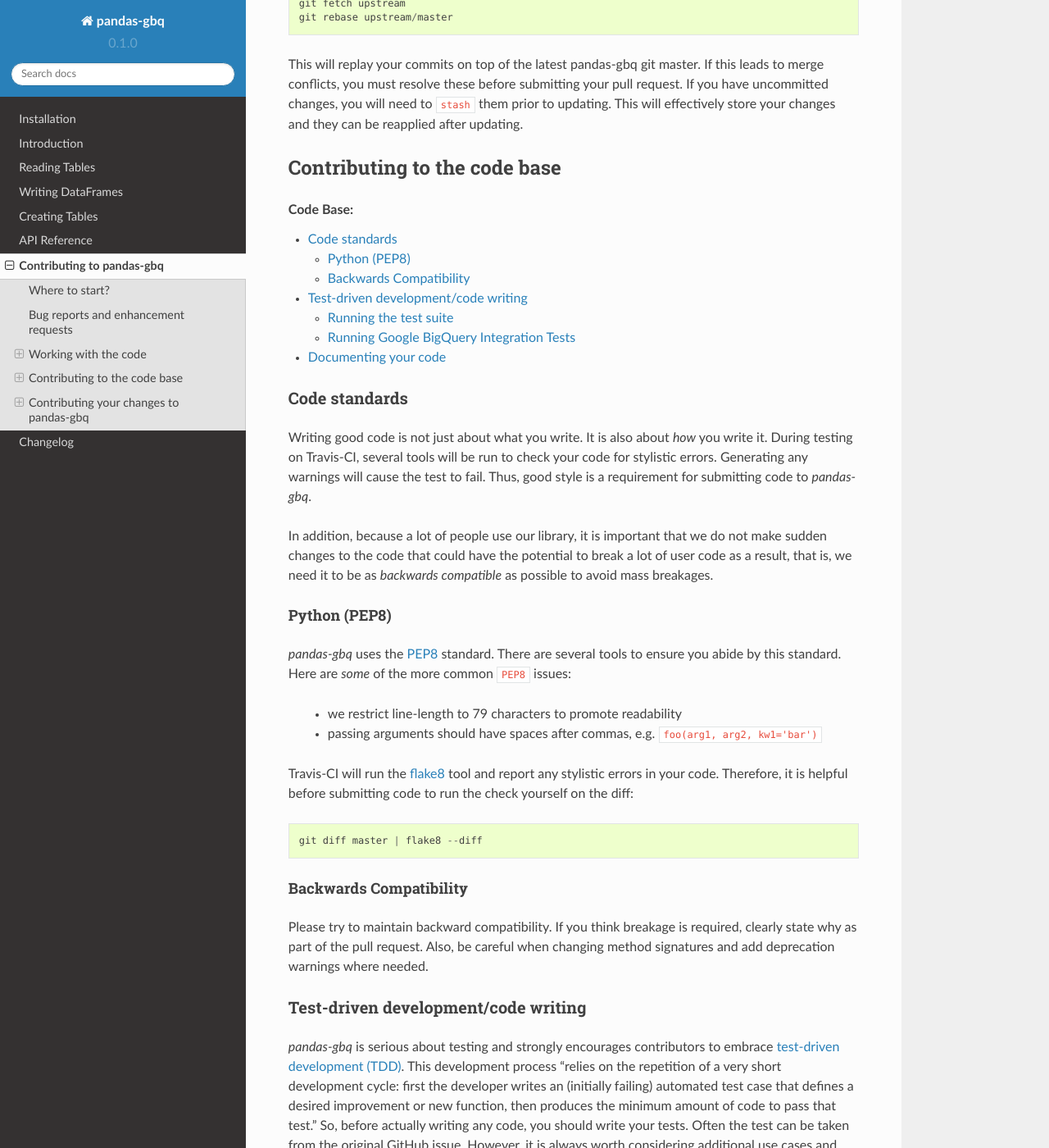
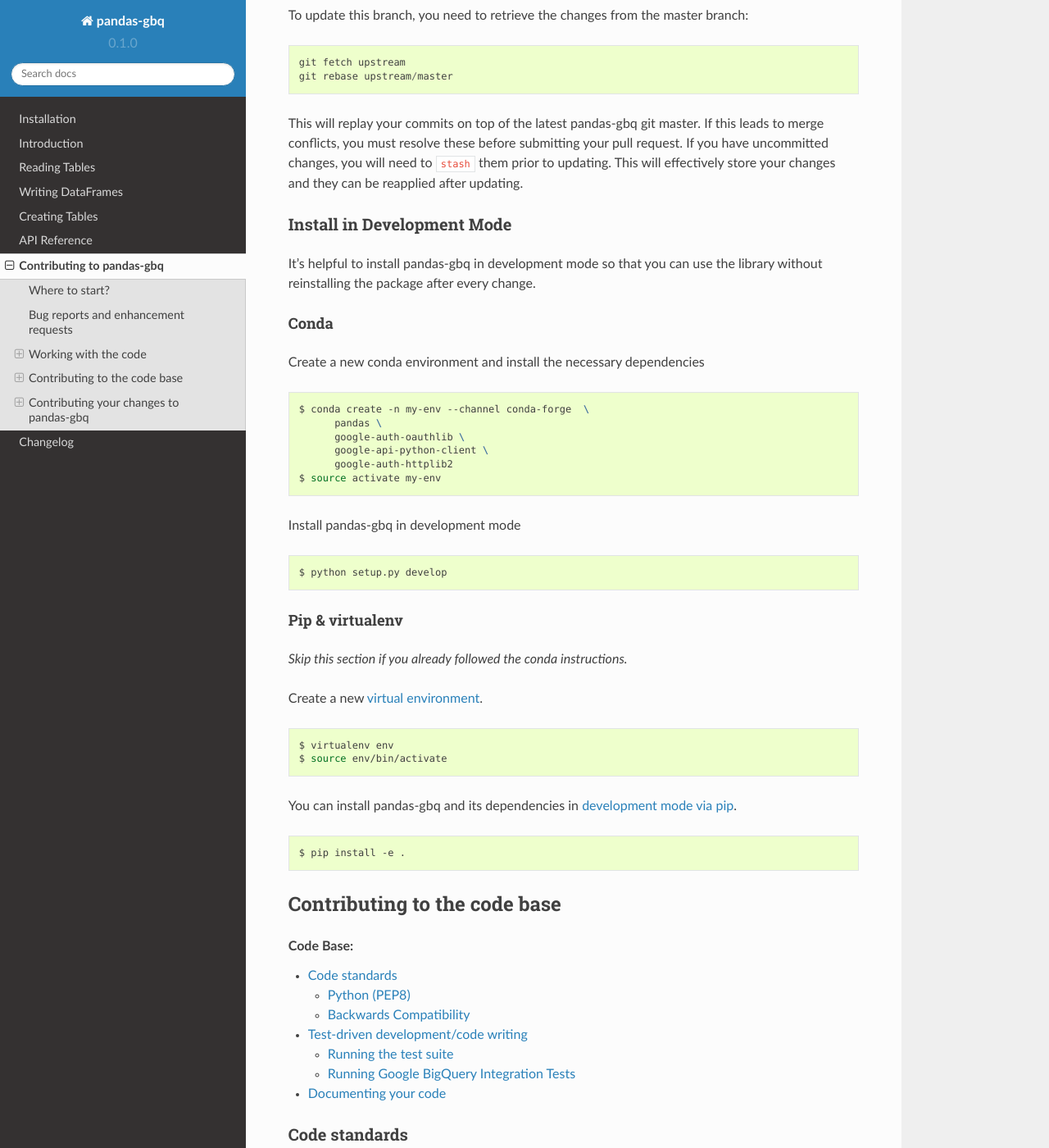
Before and after one commit to googleapis/python-bigquery-pandas, a Sphinx documentation site: the page built from docs/source/contributing.rst, in a window 1280 px wide and 1400 px high, scrolled down 3289 px. Shown: the whole window at 82% size. Built offline with Sphinx 7.4.7 and the Read the Docs theme 2.0.0, drawn with Linux system fonts in a browser that asks for light colours; some of the changed text lies outside the part shown.

Commit message:
DOC: Add development installation instructions (#64)
Includes conda install steps for dependencies.

```diff
--- a/docs/source/contributing.rst
+++ b/docs/source/contributing.rst
@@ -138,6 +138,52 @@
 request.  If you have uncommitted changes, you will need to ``stash`` them prior
 to updating.  This will effectively store your changes and they can be reapplied
 after updating.
+
+Install in Development Mode
+---------------------------
+
+It's helpful to install pandas-gbq in development mode so that you can
+use the library without reinstalling the package after every change.
+
+Conda
+~~~~~
+
+Create a new conda environment and install the necessary dependencies
+
+.. code-block:: shell
+
+   $ conda create -n my-env --channel conda-forge  \
+         pandas \
+         google-auth-oauthlib \
+         google-api-python-client \
+         google-auth-httplib2
+   $ source activate my-env
+
+Install pandas-gbq in development mode
+
+.. code-block:: shell
+
+    $ python setup.py develop
+
+Pip & virtualenv
+~~~~~~~~~~~~~~~~
+
+*Skip this section if you already followed the conda instructions.*
+
+Create a new `virtual
+environment <https://virtualenv.pypa.io/en/stable/userguide/>`__.
+
+.. code-block:: shell
+
+    $ virtualenv env
+    $ source env/bin/activate
+
+You can install pandas-gbq and its dependencies in `development mode via
+pip <https://pip.pypa.io/en/stable/reference/pip_install/#editable-installs>`__.
+
+.. code-block:: shell
+
+    $ pip install -e .
 
 Contributing to the code base
 =============================
```
